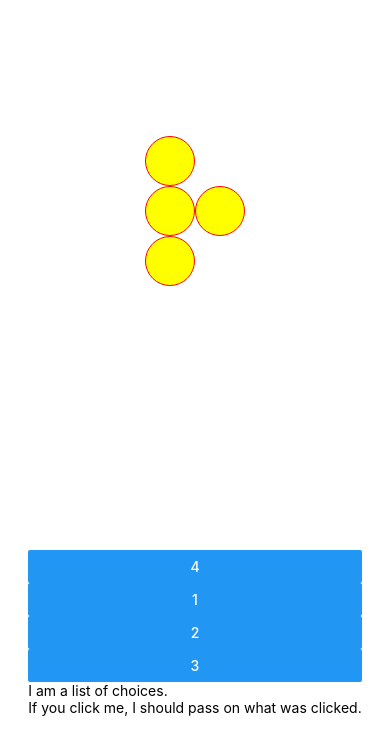
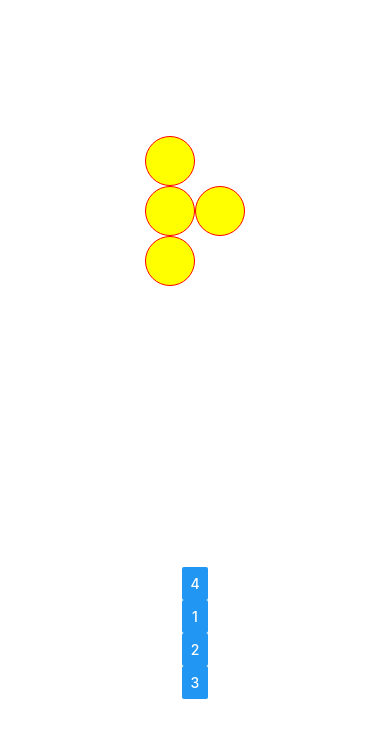
Before and after one commit to Thiggs/Suba-Fun, a React Native app: screen / in a window 390 px wide. Shown: the top 754 px of the page. Built offline with nearby package versions, Linux system fonts and the light colour scheme.

Commit message:
get rid of console messages and extraneous view text

```diff
--- a/App.js
+++ b/App.js
@@ -30,8 +30,6 @@ export default class App extends React.Component {
       question: newQuestion.questions,
       choices: newQuestion.choiceSet
     });
-    console.log(this.state);
-
   }
 
   render(){
@@ -66,20 +64,16 @@ const styles = StyleSheet.create({
 });
 
 function answerChecker(userAnswer, correctAnswer){
-  console.log("checker inputs are "+userAnswer+", "+correctAnswer)
   var newChoices;
   if (userAnswer == correctAnswer){
-    console.log("correct answer")
     newChoices=questionMaker();
   }
   else {
-    console.log("incorrect answer")
     newChoices={
       questions: correctAnswer,
       choiceSet: [correctAnswer.toString()]
     }
   }
-  console.log("New choices are: "+newChoices.questions+", "+newChoices.choiceSet)
   return newChoices;
 };
 
--- a/app/views/Choices.js
+++ b/app/views/Choices.js
@@ -15,8 +15,6 @@ export class Choices extends React.Component {
                 <Button onPress={() => this.handlePress(d)} title={d} key={d} />
             ))
             }
-            <Text>I am a list of choices.</Text>
-            <Text>If you click me, I should pass on what was clicked.</Text>
         </View>
         );
     }
```
